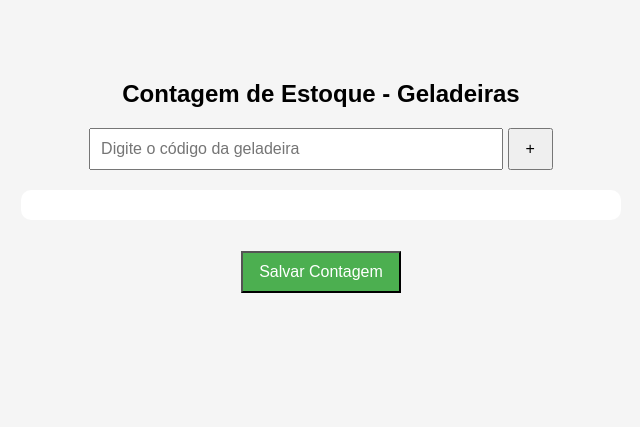
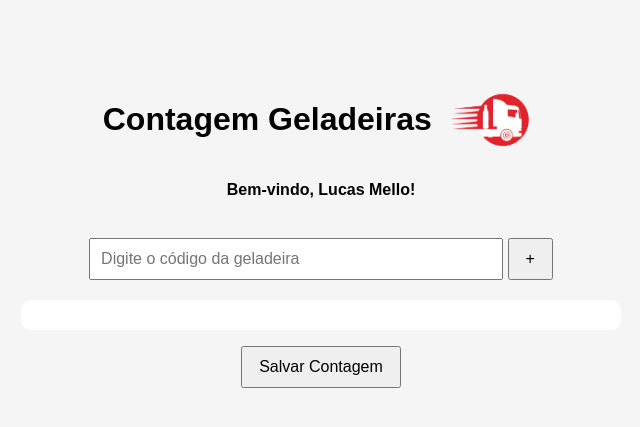
Before and after one commit to LUC4SMELLO/Sistema_de_Contagem_Estoque, a Flask app: template templates/contagem_geladeiras.html in a window 1280 px wide. Shown: the top 427 px of the page, without its empty margins (319-959 px from the left). Run offline with Flask 3, Linux system fonts and the light colour scheme; the template is opened without the code that fills it, so the values that code supplies are empty; a user stored in the database is signed in.

Commit message:
pequenas correções visuais

```diff
--- a/templates/contagem_geladeiras.html
+++ b/templates/contagem_geladeiras.html
@@ -3,20 +3,31 @@
 <head>
     <meta charset="UTF-8" />
     <meta name="viewport" content="width=device-width, initial-scale=1.0" />
-    <title>Contagem de Estoque - Geladeiras</title>
+    <title>Contagem Geladeiras</title>
 
     <link rel="stylesheet" href="{{ url_for('static', filename='css/contagem_geladeira.css') }}">
 
 </head>
-<body>
-    <h2>Contagem de Estoque - Geladeiras</h2>
+<body class="p-3">
+
+    <header>
+        <h1>Contagem Geladeiras</h1>
+        <img src="{{ url_for('static', filename='images/logo_dbcambui_2.png') }}" alt="Logo da Empresa">
+    </header>
+
+    <!-- EXIBE NOME DO USUÁRIO -->
+    {% if session['username'] %}
+        <h4>Bem-vindo, {{ session['username'] }}!</h4>
+    {% endif %}
+
+    <br>
 
     <input id="codigo" type="text" placeholder="Digite o código da geladeira" />
     <button onclick="addItem()">+</button>
 
     <ul id="lista"></ul>
 
-    <button onclick="salvarContagem()" style="margin-top:15px; background:#4CAF50; color:white;">Salvar Contagem</button>
+    <button onclick="salvarContagem()" class="btn btn-primary">Salvar Contagem</button>
 
     <p id="msg"></p>
 
```
